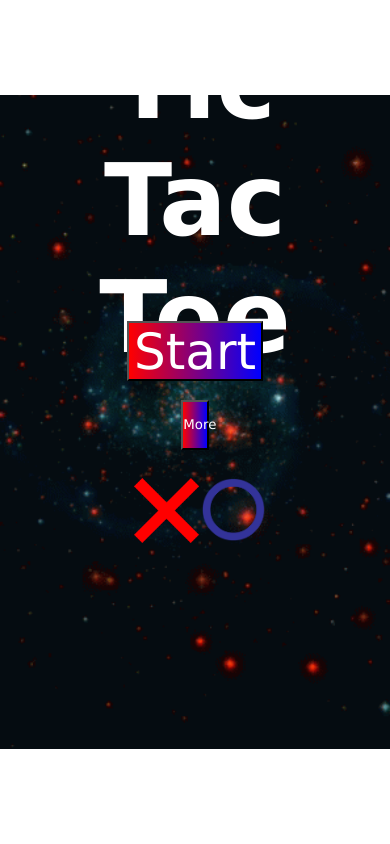
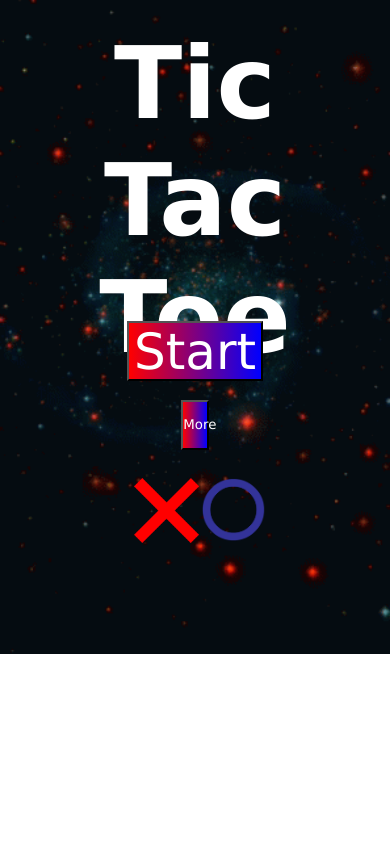
Before and after one commit to JoseLucasapp/Tic-tac-toe-game, a web app: file index.html in a window 390 px wide. Run offline with its HTML, style and script files only (its server is not run), Linux system fonts and the light colour scheme; lists and menus that the app fills with data are empty.

Commit message:
update css

```diff
--- a/script/startscript.js
+++ b/script/startscript.js
@@ -8,3 +8,6 @@
     optionspage.style.zIndex = -1;
     optionspage.style.opacity = 0;
 }
+changeBackground = () =>{
+    backgrounds = ['../img/space.gif','../img/volcano.gif','../img/wather.gif']
+}
--- a/styles/startstyle.css
+++ b/styles/startstyle.css
@@ -138,4 +138,7 @@
         z-index: -1;
         background-color: yellowgreen;
     }
+    body{
+        background-position-y: top;
+    }
 }
```
Also changed, not shown: img/Originals/o.png (deleted), img/sky.gif (added).
